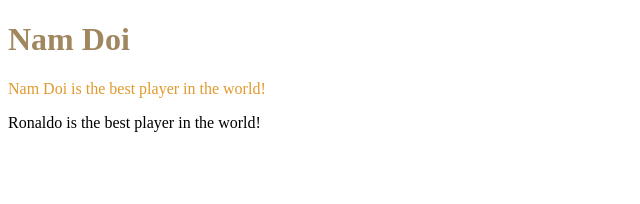
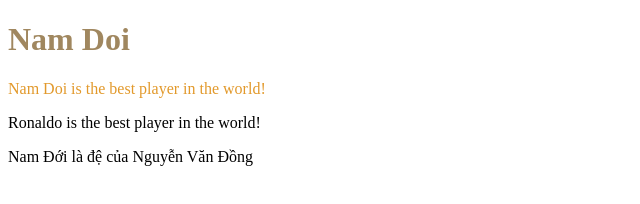
Before and after one commit to Nam-Doi/Project, a plain HTML site: page Project.html in a window 1280 px wide. Shown: the whole page, without its empty margins (0-640 px from the left). Drawn offline with Linux system fonts and the light colour scheme.

Commit message:
Project.html

```diff
--- a/Project.html
+++ b/Project.html
@@ -5,5 +5,7 @@
         <h1 style = "color: rgb(160, 135, 95);">Nam Doi</h1>
         <p style = "color: rgb(226, 153, 43);">Nam Doi is the best player in the world!</p>
         <p>Ronaldo is the best player in the world!</p>
+        Nam Đới là đệ của Nguyễn Văn Đồng
+
     </body>
 </head>
```
